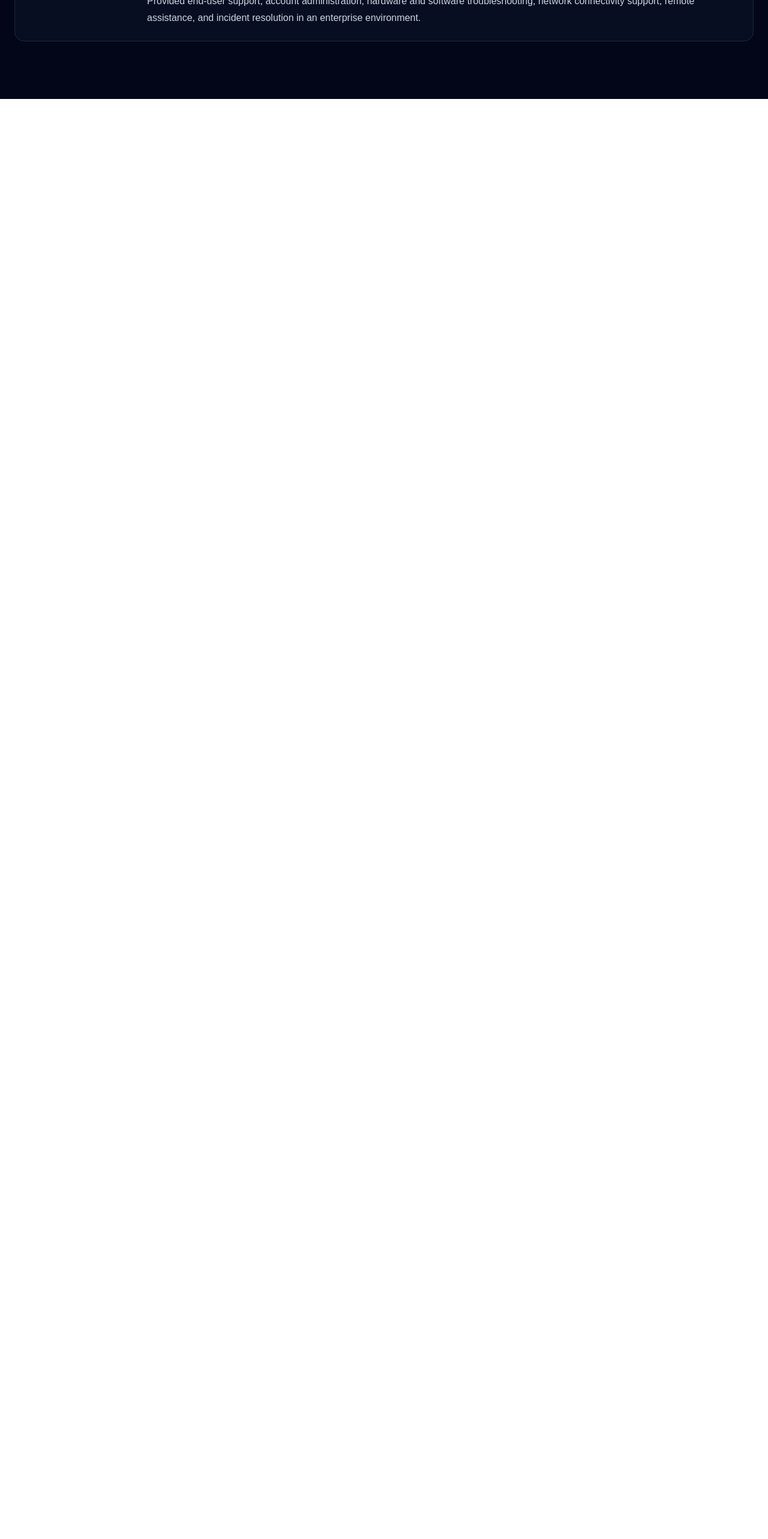
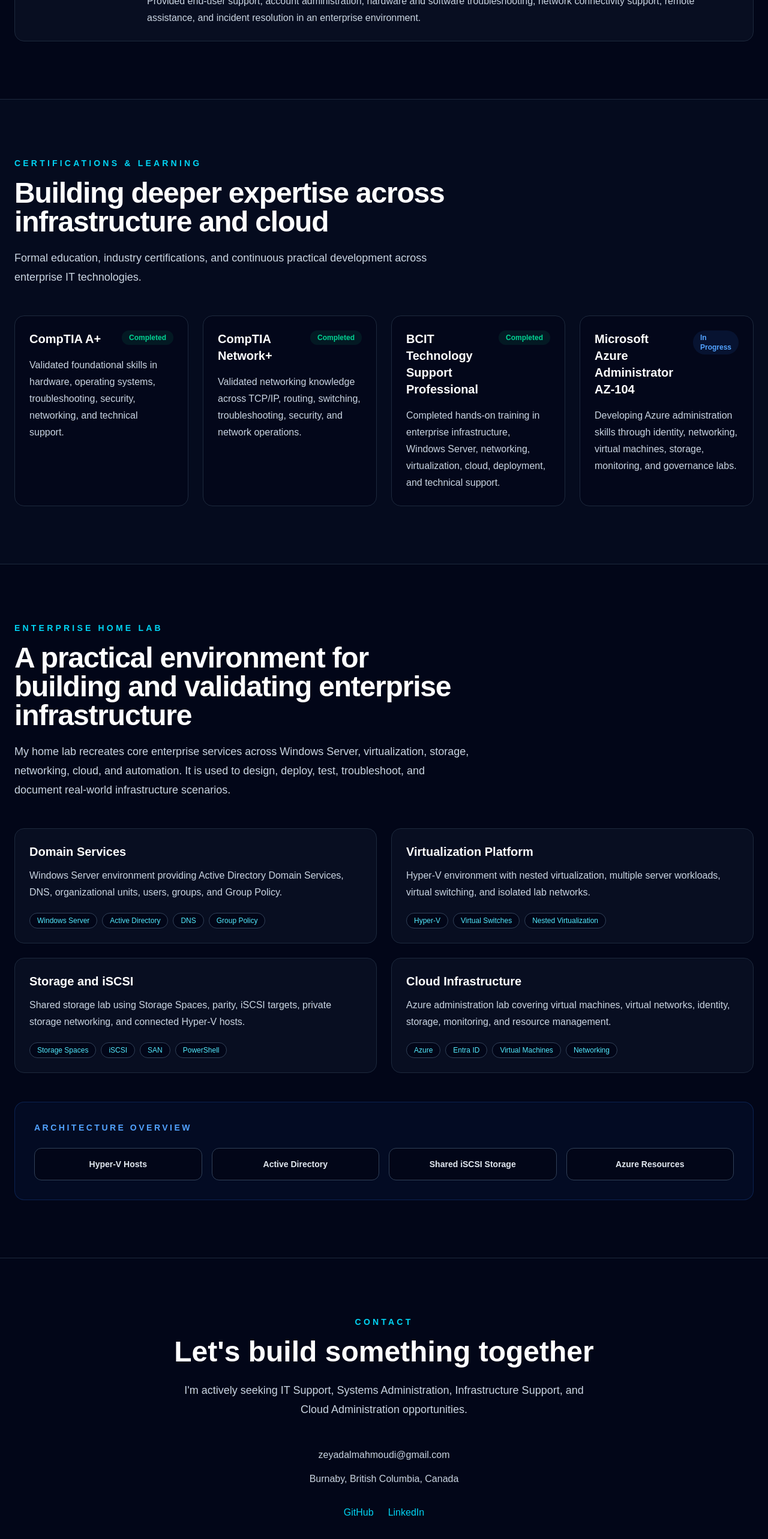
Before and after one commit to Zeyad-Admin/zeyadlabs, a Next.js app: page / in a window 1280 px wide. Shown: the part 2487-5053 px from the top of the page at 60% size. Before the commit the page ends 2652 px from the top, so only its background shows below. Built offline with nearby package versions, Linux system fonts and the light colour scheme.

Commit message:
feat: add certifications home lab and contact sections

```diff
--- a/src/app/page.tsx
+++ b/src/app/page.tsx
@@ -1,4 +1,7 @@
 import Experience from "@/components/home/Experience";
+import Certifications from "@/components/home/Certifications";
+import Contact from "@/components/home/Contact";
+import HomeLab from "@/components/home/HomeLab";
 import Navbar from "@/components/layout/Navbar";
 import ProjectCard from "@/components/projects/ProjectCard";
 import Button from "@/components/ui/Button";
@@ -91,6 +94,9 @@
       </section>
 
       <Experience />
+       <Certifications />
+       <HomeLab />
+       <Contact />
     </main>
   );
 }
--- /dev/null
+++ b/src/components/home/Certifications.tsx
@@ -0,0 +1,81 @@
+const certifications = [
+  {
+    name: "CompTIA A+",
+    status: "Completed",
+    description:
+      "Validated foundational skills in hardware, operating systems, troubleshooting, security, networking, and technical support.",
+  },
+  {
+    name: "CompTIA Network+",
+    status: "Completed",
+    description:
+      "Validated networking knowledge across TCP/IP, routing, switching, troubleshooting, security, and network operations.",
+  },
+  {
+    name: "BCIT Technology Support Professional",
+    status: "Completed",
+    description:
+      "Completed hands-on training in enterprise infrastructure, Windows Server, networking, virtualization, cloud, deployment, and technical support.",
+  },
+  {
+    name: "Microsoft Azure Administrator AZ-104",
+    status: "In Progress",
+    description:
+      "Developing Azure administration skills through identity, networking, virtual machines, storage, monitoring, and governance labs.",
+  },
+];
+
+export default function Certifications() {
+  return (
+    <section
+      id="certifications"
+      className="border-t border-slate-800 bg-slate-900/30 px-6 py-24"
+    >
+      <div className="mx-auto max-w-7xl">
+        <div className="max-w-3xl">
+          <p className="text-sm font-semibold uppercase tracking-[0.3em] text-cyan-400">
+            Certifications & Learning
+          </p>
+
+          <h2 className="mt-4 text-3xl font-bold tracking-tight text-white md:text-5xl">
+            Building deeper expertise across infrastructure and cloud
+          </h2>
+
+          <p className="mt-5 text-lg leading-8 text-slate-300">
+            Formal education, industry certifications, and continuous practical
+            development across enterprise IT technologies.
+          </p>
+        </div>
+
+        <div className="mt-12 grid gap-6 md:grid-cols-2 xl:grid-cols-4">
+          {certifications.map((certification) => (
+            <article
+              key={certification.name}
+              className="rounded-2xl border border-slate-800 bg-slate-950/60 p-6"
+            >
+              <div className="flex items-start justify-between gap-4">
+                <h3 className="text-xl font-bold text-white">
+                  {certification.name}
+                </h3>
+
+                <span
+                  className={`rounded-full px-3 py-1 text-xs font-semibold ${
+                    certification.status === "Completed"
+                      ? "bg-emerald-500/10 text-emerald-400"
+                      : "bg-blue-500/10 text-blue-400"
+                  }`}
+                >
+                  {certification.status}
+                </span>
+              </div>
+
+              <p className="mt-4 leading-7 text-slate-300">
+                {certification.description}
+              </p>
+            </article>
+          ))}
+        </div>
+      </div>
+    </section>
+  );
+}
--- /dev/null
+++ b/src/components/home/Contact.tsx
@@ -0,0 +1,53 @@
+export default function Contact() {
+  return (
+    <section
+      id="contact"
+      className="border-t border-slate-800 px-6 py-24"
+    >
+      <div className="mx-auto max-w-4xl text-center">
+        <p className="text-sm font-semibold uppercase tracking-[0.3em] text-cyan-400">
+          Contact
+        </p>
+
+        <h2 className="mt-4 text-4xl font-bold text-white md:text-5xl">
+          Let&apos;s build something together
+        </h2>
+
+        <p className="mx-auto mt-6 max-w-2xl text-lg leading-8 text-slate-300">
+          I&apos;m actively seeking IT Support, Systems Administration,
+          Infrastructure Support, and Cloud Administration opportunities.
+        </p>
+
+        <div className="mt-12 space-y-4">
+          <p className="text-slate-300">
+            zeyadalmahmoudi@gmail.com
+          </p>
+
+          <p className="text-slate-300">
+            Burnaby, British Columbia, Canada
+          </p>
+
+          <div className="flex justify-center gap-6 pt-4">
+            <a
+              href="https://github.com/Zeyad-Admin"
+              target="_blank"
+              rel="noopener noreferrer"
+              className="text-cyan-400 transition hover:text-cyan-300"
+            >
+              GitHub
+            </a>
+
+            <a
+              href="https://www.linkedin.com/in/zeyadalmahmoudi"
+              target="_blank"
+              rel="noopener noreferrer"
+              className="text-cyan-400 transition hover:text-cyan-300"
+            >
+              LinkedIn
+            </a>
+          </div>
+        </div>
+      </div>
+    </section>
+  );
+}
--- /dev/null
+++ b/src/components/home/HomeLab.tsx
@@ -0,0 +1,105 @@
+const labSystems = [
+  {
+    name: "Domain Services",
+    description:
+      "Windows Server environment providing Active Directory Domain Services, DNS, organizational units, users, groups, and Group Policy.",
+    technologies: ["Windows Server", "Active Directory", "DNS", "Group Policy"],
+  },
+  {
+    name: "Virtualization Platform",
+    description:
+      "Hyper-V environment with nested virtualization, multiple server workloads, virtual switching, and isolated lab networks.",
+    technologies: ["Hyper-V", "Virtual Switches", "Nested Virtualization"],
+  },
+  {
+    name: "Storage and iSCSI",
+    description:
+      "Shared storage lab using Storage Spaces, parity, iSCSI targets, private storage networking, and connected Hyper-V hosts.",
+    technologies: ["Storage Spaces", "iSCSI", "SAN", "PowerShell"],
+  },
+  {
+    name: "Cloud Infrastructure",
+    description:
+      "Azure administration lab covering virtual machines, virtual networks, identity, storage, monitoring, and resource management.",
+    technologies: ["Azure", "Entra ID", "Virtual Machines", "Networking"],
+  },
+];
+
+export default function HomeLab() {
+  return (
+    <section
+      id="home-lab"
+      className="border-t border-slate-800 px-6 py-24"
+    >
+      <div className="mx-auto max-w-7xl">
+        <div className="max-w-3xl">
+          <p className="text-sm font-semibold uppercase tracking-[0.3em] text-cyan-400">
+            Enterprise Home Lab
+          </p>
+
+          <h2 className="mt-4 text-3xl font-bold tracking-tight text-white md:text-5xl">
+            A practical environment for building and validating enterprise
+            infrastructure
+          </h2>
+
+          <p className="mt-5 text-lg leading-8 text-slate-300">
+            My home lab recreates core enterprise services across Windows
+            Server, virtualization, storage, networking, cloud, and automation.
+            It is used to design, deploy, test, troubleshoot, and document
+            real-world infrastructure scenarios.
+          </p>
+        </div>
+
+        <div className="mt-12 grid gap-6 md:grid-cols-2">
+          {labSystems.map((system) => (
+            <article
+              key={system.name}
+              className="rounded-2xl border border-slate-800 bg-slate-900/50 p-6 transition hover:-translate-y-1 hover:border-cyan-400/50"
+            >
+              <h3 className="text-xl font-bold text-white">{system.name}</h3>
+
+              <p className="mt-3 leading-7 text-slate-300">
+                {system.description}
+              </p>
+
+              <div className="mt-5 flex flex-wrap gap-2">
+                {system.technologies.map((technology) => (
+                  <span
+                    key={technology}
+                    className="rounded-full border border-slate-700 bg-slate-950 px-3 py-1 text-xs font-medium text-cyan-300"
+                  >
+                    {technology}
+                  </span>
+                ))}
+              </div>
+            </article>
+          ))}
+        </div>
+
+        <div className="mt-12 rounded-2xl border border-blue-500/20 bg-blue-500/5 p-6 md:p-8">
+          <p className="text-sm font-semibold uppercase tracking-[0.25em] text-blue-400">
+            Architecture Overview
+          </p>
+
+          <div className="mt-6 grid gap-4 text-center text-sm font-semibold text-slate-200 sm:grid-cols-2 lg:grid-cols-4">
+            <div className="rounded-xl border border-slate-700 bg-slate-950 p-4">
+              Hyper-V Hosts
+            </div>
+
+            <div className="rounded-xl border border-slate-700 bg-slate-950 p-4">
+              Active Directory
+            </div>
+
+            <div className="rounded-xl border border-slate-700 bg-slate-950 p-4">
+              Shared iSCSI Storage
+            </div>
+
+            <div className="rounded-xl border border-slate-700 bg-slate-950 p-4">
+              Azure Resources
+            </div>
+          </div>
+        </div>
+      </div>
+    </section>
+  );
+}
```
